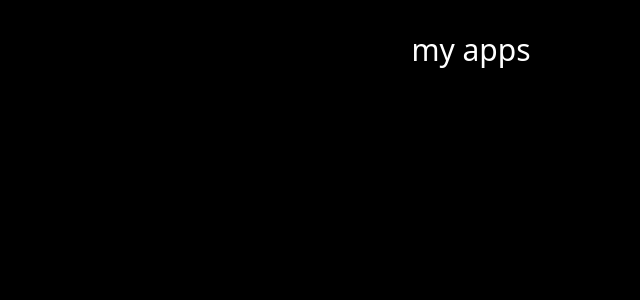
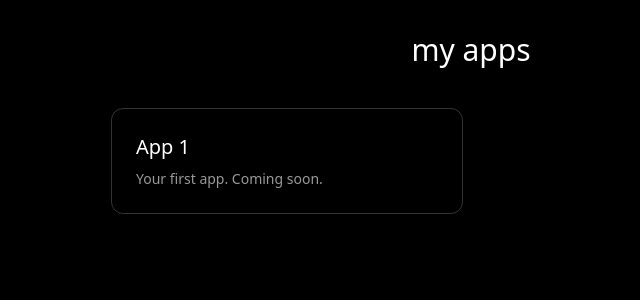
Before and after one commit to 0x3122/portfolio, a Next.js app: page / in a window 1280 px wide. Shown: the top 300 px of the page, without its empty margins (169-809 px from the left). Built offline with nearby package versions, Linux system fonts and the light colour scheme.

Commit message:
Add first app placeholder and homepage link

```diff
--- /dev/null
+++ b/app/apps/app-1/page.tsx
@@ -0,0 +1,22 @@
+import type { Metadata } from "next";
+import Link from "next/link";
+
+export const metadata: Metadata = {
+  title: "App 1",
+  description: "Your first app. Coming soon.",
+};
+
+export default function AppOne() {
+  return (
+    <main className="mx-auto min-h-dvh max-w-3xl px-6 py-8">
+      <Link
+        href="/"
+        className="text-sm text-white/60 hover:text-white focus-visible:outline-2 focus-visible:outline-offset-4 focus-visible:outline-white"
+      >
+        ← my apps
+      </Link>
+      <h1 className="mt-10 text-3xl">App 1</h1>
+      <p className="mt-3 text-white/60">Your first app. Coming soon.</p>
+    </main>
+  );
+}
--- a/app/page.tsx
+++ b/app/page.tsx
@@ -1,7 +1,18 @@
+import Link from "next/link";
+
 export default function Home() {
   return (
-    <main className="flex min-h-dvh items-start justify-center pt-8 text-3xl">
-      my apps
+    <main className="mx-auto min-h-dvh max-w-3xl px-6 pt-8">
+      <h1 className="text-center text-3xl">my apps</h1>
+      <div className="mt-10 grid gap-4 sm:grid-cols-2">
+        <Link
+          href="/apps/app-1"
+          className="rounded-xl border border-white/20 p-6 transition-colors hover:bg-white/10 focus-visible:outline-2 focus-visible:outline-offset-4 focus-visible:outline-white"
+        >
+          <h2 className="text-xl">App 1</h2>
+          <p className="mt-2 text-sm text-white/60">Your first app. Coming soon.</p>
+        </Link>
+      </div>
     </main>
   );
 }
```
